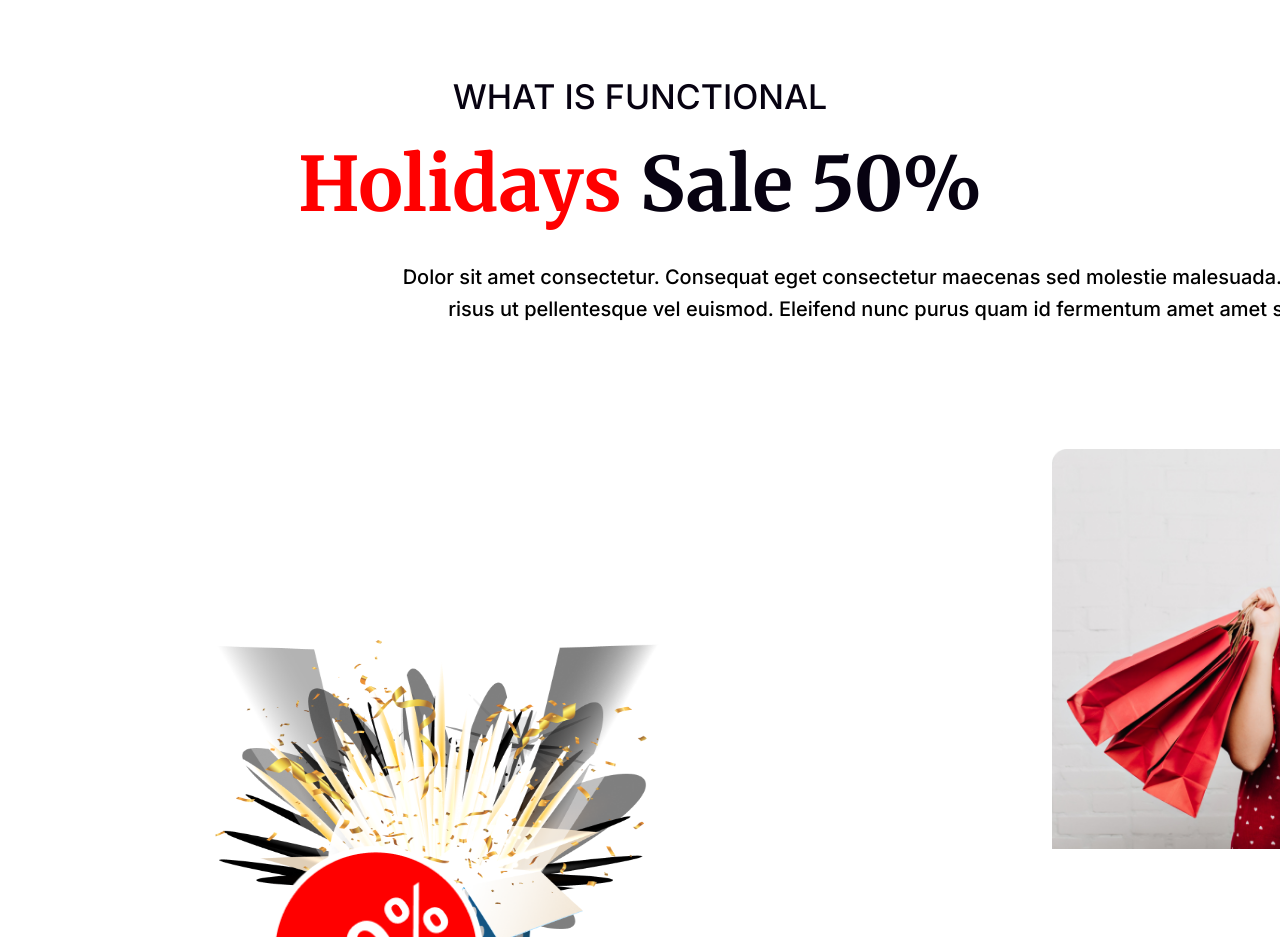
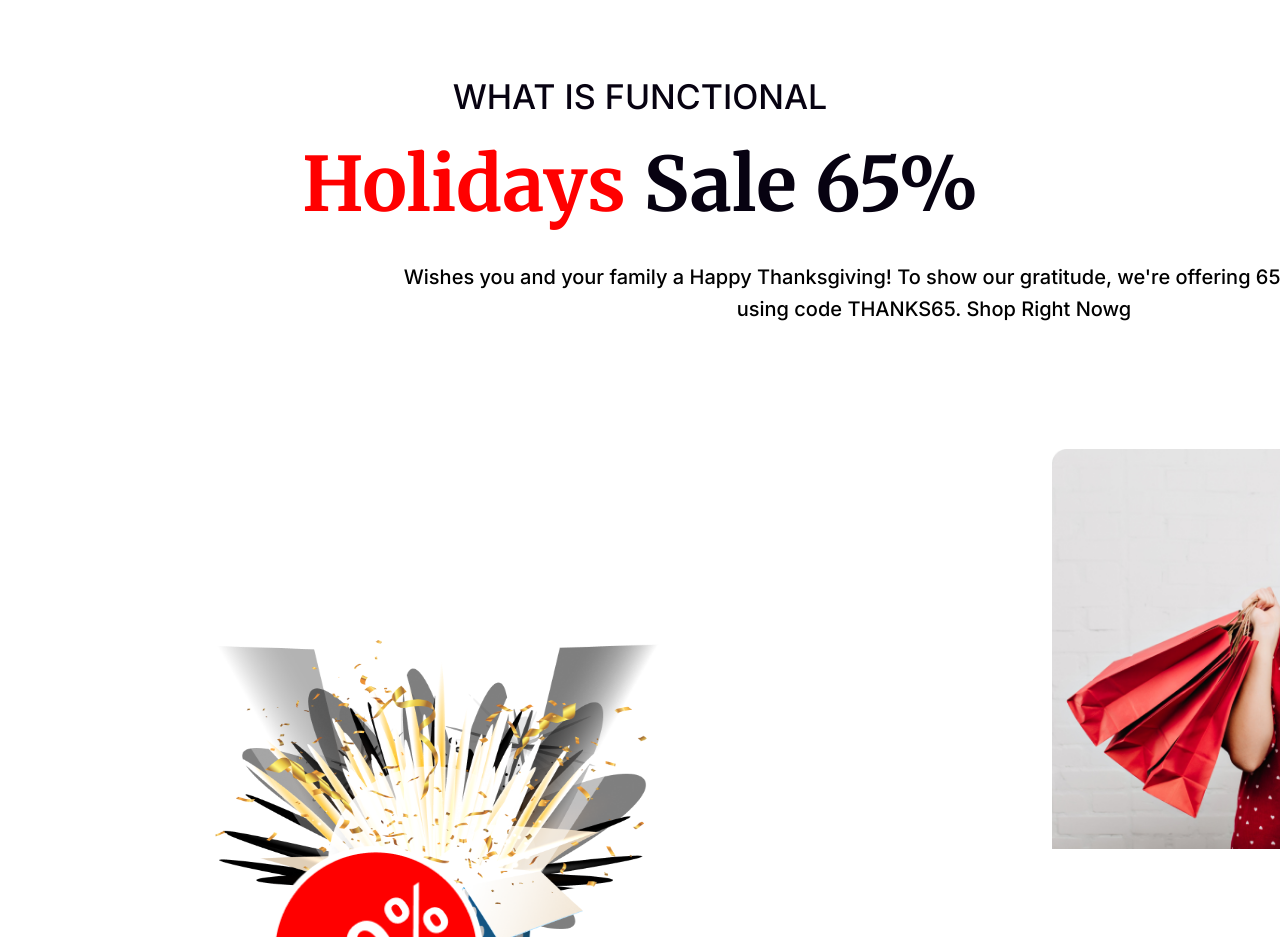
Before and after one commit to araf7-7/assignment-1, a plain HTML site: page index.html in a window 1280 px wide. Shown: the part 3820-4757 px from the top of the page. Drawn offline with Linux system fonts and the light colour scheme.

Commit message:
final touch

```diff
--- a/index.html
+++ b/index.html
@@ -93,9 +93,10 @@
         <section class="section-5">
             <div class="h23" >
                 <h1 class="h24">WHAT IS FUNCTIONAL</h1>
-                <h1 class="h25"><span style="color: red;">Holidays</span> Sale 50%</h2>
-                <p class="h26">Dolor sit amet consectetur. Consequat eget consectetur maecenas sed
-                    molestie malesuada. Ipsum sed sodales risus ut pellentesque vel euismod. Eleifend nunc purus quam id fermentum amet amet sit consectetur.</p>
+                <h1 class="h25"><span style="color: red;">Holidays</span> Sale 65%</h2>
+                <p class="h26"> Wishes you and your family a Happy Thanksgiving!
+                    To show our gratitude, we're offering 65% off all purchases using code THANKS65.
+                    Shop Right Nowg </p>
             </div>
             <div>
             </div>
```
